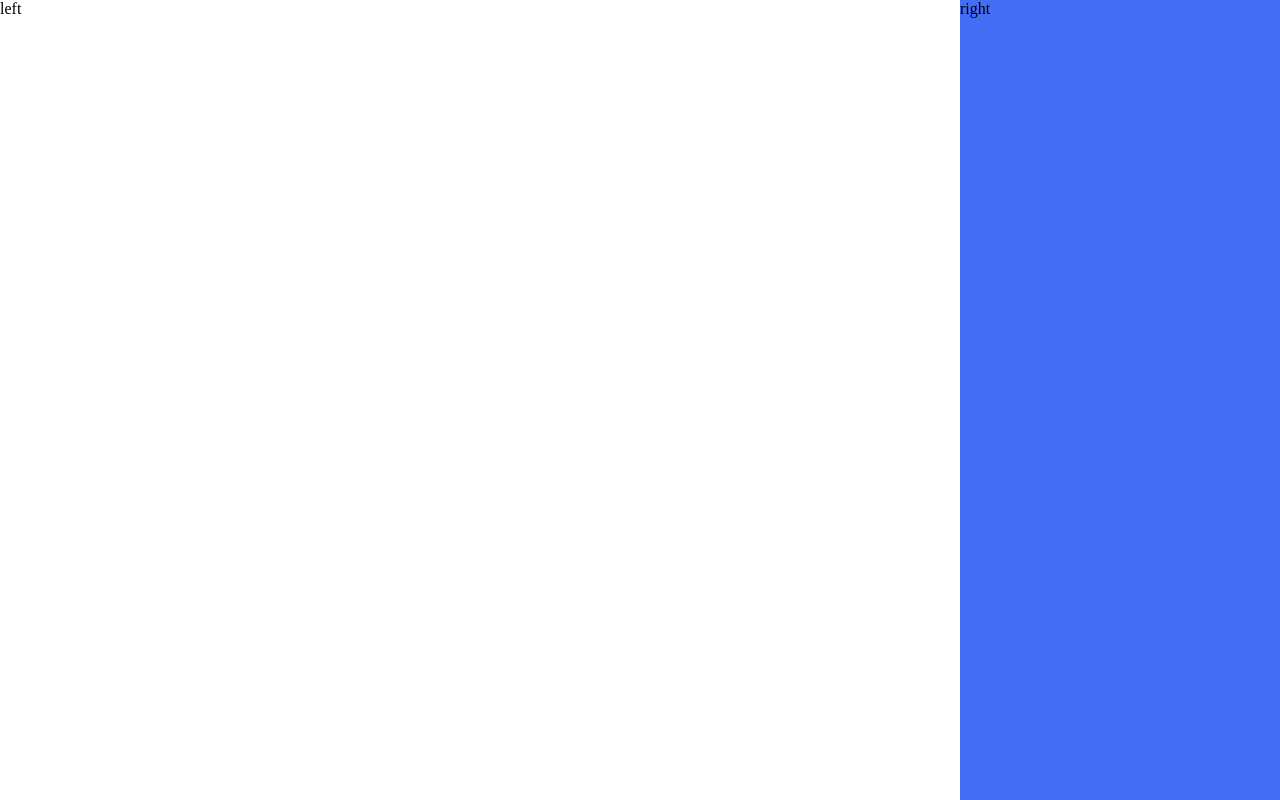
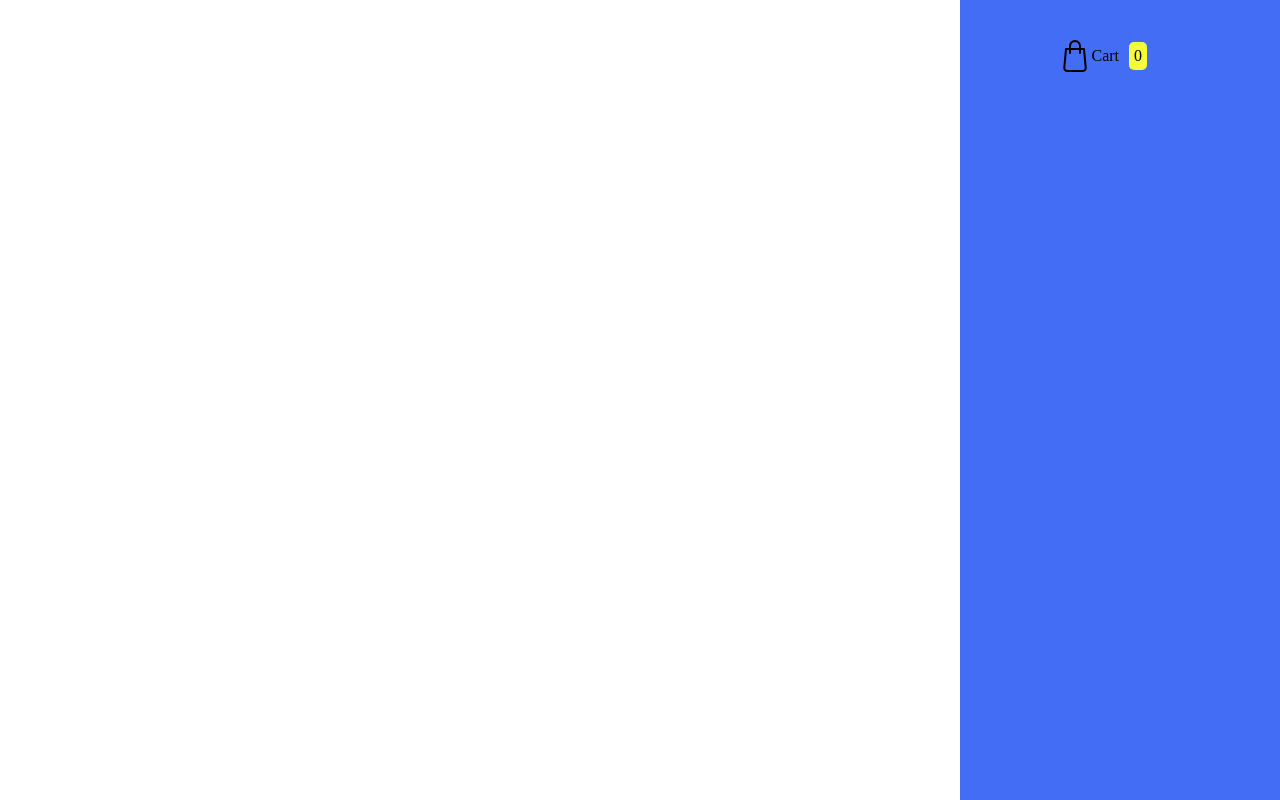
Before and after one commit to IG-Kim2511/me_2021-1109-cloth-Shopping_Cart-ig-js, a plain HTML site: page index.html in a window 1280 px wide. Drawn offline with Linux system fonts and the light colour scheme.

Commit message:
header-nav

```diff
--- a/index.html
+++ b/index.html
@@ -10,9 +10,51 @@
 <body>
     <div class="world">
         <div class="app-bg">
-            <div class="left-side">left</div>
-            <div class="right-side">right</div>
+            <div class="left-side"></div>
+            <div class="right-side"></div>
         </div>
+
+        <header>
+            <nav>
+                <ul>
+                    <li class="btn">
+                        <a href="#">
+
+                        </a>
+                    </li>
+                    <li class="btn">
+                        <a href="#">
+
+                        </a>
+                    </li>
+                    <li>
+                        <a href="#">
+
+                        </a>
+                    </li>
+                    <li class="">
+                        <a href="#">
+
+                        </a>
+                    </li>
+                    <li>
+                        <a href="#">
+
+                        </a>
+                    </li>
+                </ul>
+            </nav>
+
+            <div class="shopping-bag">
+                <a href="#">
+                    <img src="./icons/bag.png" alt="cart">
+                    Cart
+                    <div class="total-items-in-cart">
+                        0
+                    </div>
+                </a>
+            </div>
+        </header>
 
 
 
--- a/style.css
+++ b/style.css
@@ -1,5 +1,5 @@
 
-/* VARIABLES */
+/*  */
 :root {
     --bg-color: #fff;
     --link-color: #000;
@@ -7,7 +7,7 @@
     --right-side-bg-color: #446df6;
 }
 
-/* General CSS */
+/*  */
 * {
     padding: 0;
     margin: 0;
@@ -25,7 +25,7 @@ a {
     color: #000;
 }
 
-/* APP CONTAINER */
+/*   */
 .app-container {
     width: 100vw;
     height: 100vh;
@@ -59,3 +59,43 @@ a {
     width: 25%;
     height: 100%;
 }
+
+/* HEADER */
+
+header {
+    width: 100%;
+    height: 100px;
+
+    padding: 30px 10%;
+    display: flex;
+    justify-content: space-between;
+
+    position: fixed;
+    top: 0;
+    left: 0;
+
+    z-index: 99;
+}
+
+header nav ul li {
+    list-style: none;
+}
+
+/* HEADER -> SHOOPING BAG */
+.shopping-bag {
+    padding: 10px 5px;
+}
+.shopping-bag a {
+    display: flex;
+    align-items: center;
+}
+.shopping-bag a img {
+    width: 32px;
+    height: 32px;
+}
+.shopping-bag .total-items-in-cart {
+    margin-left: 10px;
+    padding: 5px;
+    background-color: rgb(242, 255, 58);
+    border-radius: 5px;
+}
```
Also changed, not shown: icons/bag-plus - Copy.png (added), icons/bag-plus.png (added), icons/bag.png (added), icons/filter.png (added), icons/heart.png (added), icons/home.png (added), icons/right-arrow.png (added).
